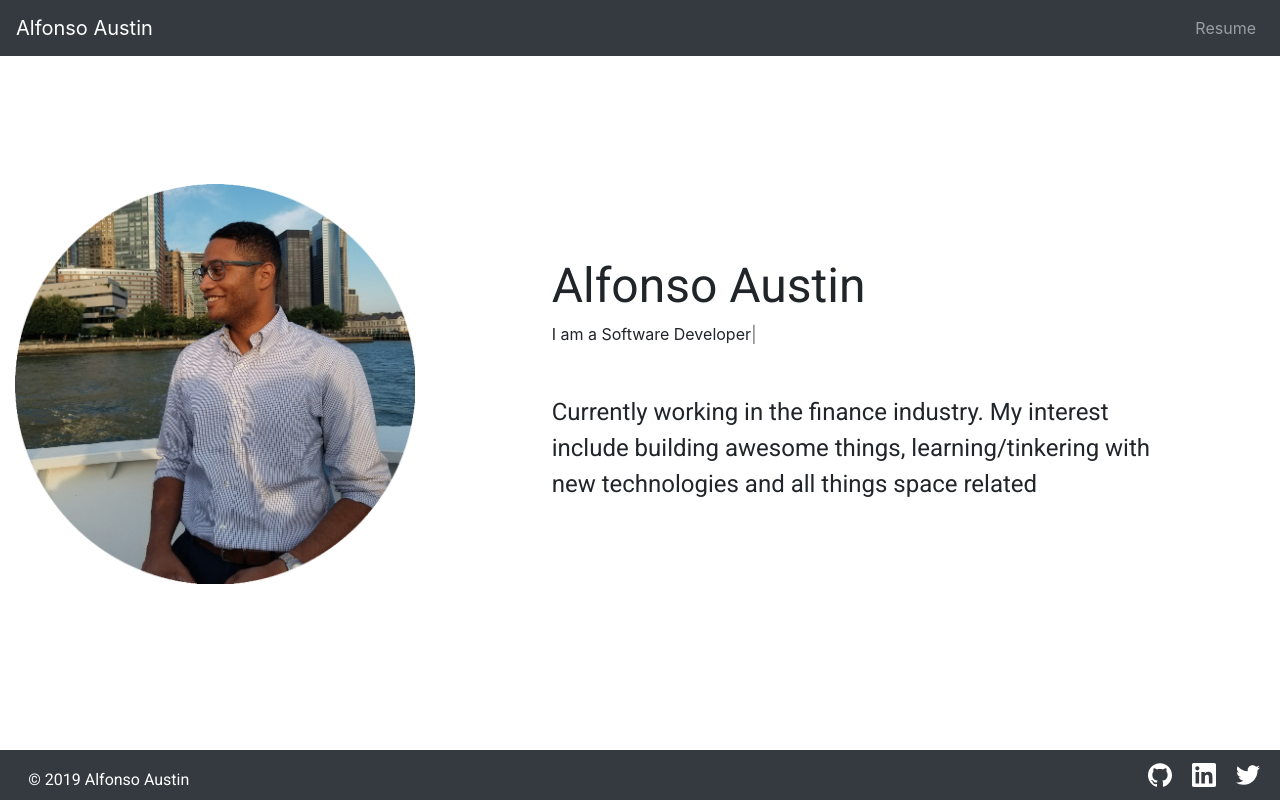
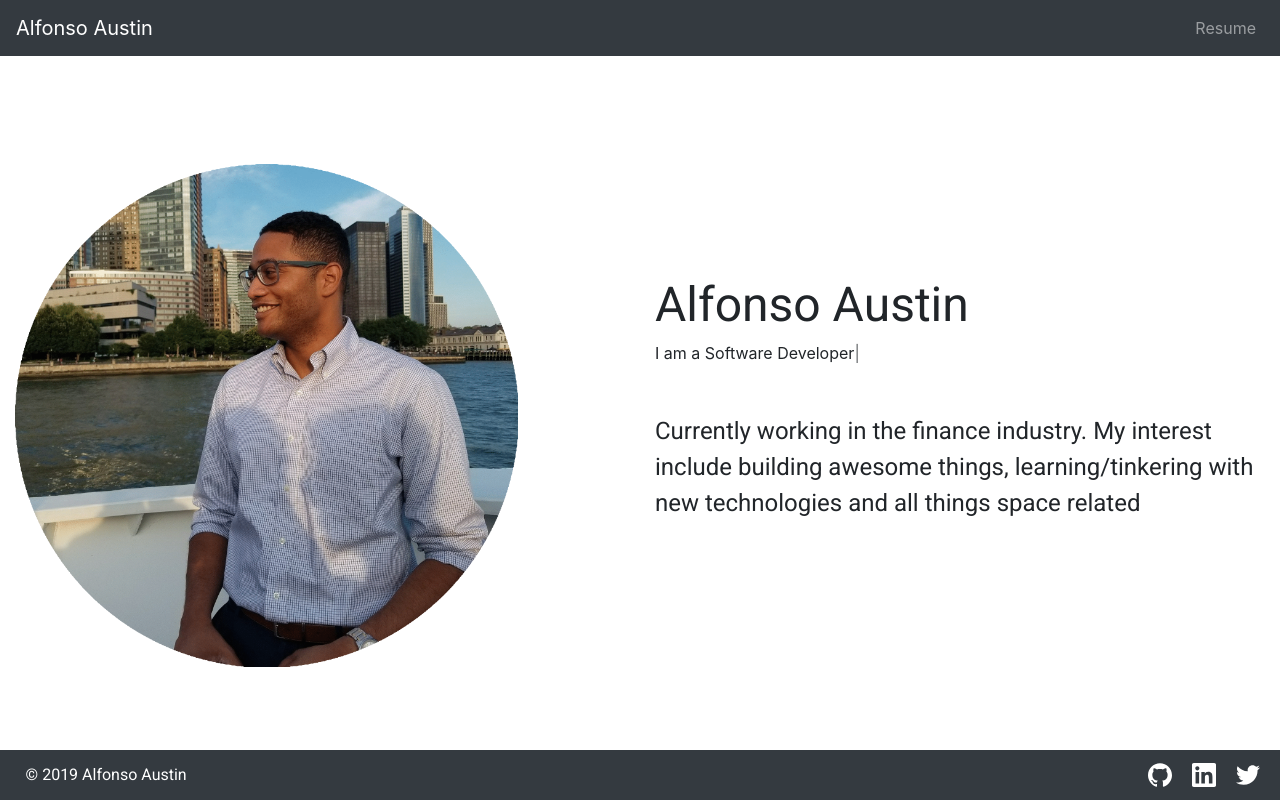
Before and after one commit to alfonsoar/alfonsoar.github.io, a React (Create React App) app: page / in a window 1280 px wide. Built offline with nearby package versions, Linux system fonts and the light colour scheme.

Commit message:
Implement bootstrap grid at root of the page

```diff
--- a/package.json
+++ b/package.json
@@ -2,7 +2,7 @@
   "name": "website",
   "version": "0.1.0",
   "private": true,
-  "homepage": "http://alfonsoaustin.com",
+  "homepage": "https://agar23.github.io",
   "scripts": {
     "test": "react-scripts test",
     "eject": "react-scripts eject",
--- a/src/App.tsx
+++ b/src/App.tsx
@@ -1,18 +1,29 @@
 import React from "react";
-import { BrowserRouter as Router, Route, } from 'react-router-dom';
+import { Row, Col } from "reactstrap";
+
 import AboutPage from './pages/about';
+import Footer from "./components/Footer";
 import Header from "./components/Header";
-import Footer from "./components/Footer";
 
 const App: React.FC = () => {
   return (
-    <Router>
-      <div className="App">
-        <Header />
-        <Route name="home" exact path="/" component={AboutPage} />
-        <Footer />
-      </div>
-    </Router>
+    <div className="App">
+      <Row className="no-gutters">
+          <Col>
+          <Header />
+          </Col>
+        </Row>
+        <Row className="no-gutters align-items-center">
+          <Col>
+          <AboutPage />
+          </Col>
+        </Row>
+        <Row className="no-gutters">
+          <Col>
+            <Footer />
+          </Col>
+        </Row>
+    </div>
   );
 };
 
--- a/src/pages/about/About.tsx
+++ b/src/pages/about/About.tsx
@@ -4,12 +4,11 @@ import { Container, Row, Col } from "reactstrap";
 import TypingAnimation from '../../components/TypingAnimation';
 import ProfileImage from "../../resources/Profile.png";
 
-class AboutPage extends React.Component<{}, {}>  {
-  render() {
+const AboutPage: React.FC = () => {
     return (
       <Container className="container-body">
-        <Row >
-          <Col className="container-profile" xs="auto">
+        <Row>
+          <Col className="align-self-center" >
             <img src={ProfileImage} alt="Logo" className="profileImage img-fluid" />
           </Col>
           <Col className="align-self-center" sm={{size: 6, offset:1}}>
@@ -27,8 +26,7 @@ class AboutPage extends React.Component<{}, {}>  {
           </Col>
         </Row>
       </Container>
-    );
-  }
+  );
 };
 
 export default AboutPage;
--- a/src/styles/_about.scss
+++ b/src/styles/_about.scss
@@ -3,7 +3,6 @@
     text-align: left;
     width: 100%;
 }
-
 
 .container-title {
     text-align: left;
@@ -11,8 +10,6 @@
     .title {
         @include common-attrbs;
         font-size: 3rem;
-        // color: #b1d1ce;
-
     }
 }
 
@@ -21,13 +18,10 @@
     font-size: 1.5rem;
 }
 
-.container-profile {
-    .profileImage {
-        width: 400px;
-    }
+.profileImage {
+    padding-top: 5%
 }
 
 .container-body {
-    padding-top: 10%;
     display: flex;
 }
--- a/src/styles/_app.scss
+++ b/src/styles/_app.scss
@@ -1,8 +1,7 @@
 .App {
-  text-align: center;
-  min-height: 100vh;
-  overflow: hidden;
-  display: block;
-  position: relative;
-  padding-bottom: 50px;
+    height: 100vh;
+    min-height: 100%;
+    display: grid;
+    grid-template-rows: auto 1fr auto;
+    grid-template-columns: 100%;
 }
--- a/src/styles/_footer.scss
+++ b/src/styles/_footer.scss
@@ -1,6 +1,5 @@
 .footer {
     background-color: #343a40;
-    position: absolute;
     bottom: 0;
     height: 50px;
     width: 100%;;
@@ -9,9 +8,9 @@
         color: white;
         font-size: medium;
         font-family: Roboto;
-        left: 1%;
         width: 12rem;
-        height: 2rem;
+        padding-left: 2%;
+        line-height: 50px;
     }
 
     .logo {
--- a/src/styles/index.css
+++ b/src/styles/index.css
@@ -1,24 +1,24 @@
 .App {
-  text-align: center;
-  min-height: 100vh;
-  overflow: hidden;
-  display: block;
-  position: relative;
-  padding-bottom: 50px; }
+  height: 100vh;
+  min-height: 100%;
+  display: grid;
+  grid-template-rows: auto 1fr auto;
+  grid-template-columns: 100%; }
 
 .footer {
   background-color: #343a40;
-  position: absolute;
   bottom: 0;
   height: 50px;
   width: 100%; }
+
 .footer .legal {
   color: white;
   font-size: medium;
   font-family: Roboto;
-    left: 1%;
   width: 12rem;
-    height: 2rem; }
+  padding-left: 2%;
+  line-height: 50px; }
+
 .footer .logo {
   cursor: pointer;
   position: relative;
@@ -29,6 +29,7 @@
 
 .container-title {
   text-align: left; }
+
 .container-title .title {
   font-family: Roboto;
   text-align: left;
@@ -41,9 +42,8 @@
   width: 100%;
   font-size: 1.5rem; }
 
-.container-profile .profileImage {
-  width: 400px; }
+.profileImage {
+  padding-top: 5%; }
 
 .container-body {
-  padding-top: 10%;
   display: flex; }
```
Also changed, not shown: 1 other file (tests, documents, lock files or other folders). Lines whose indentation alone changed are shown as unchanged.
